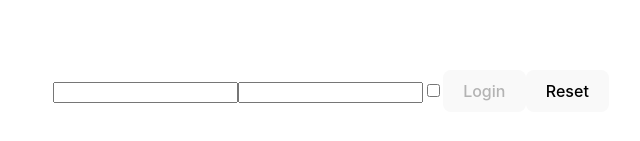
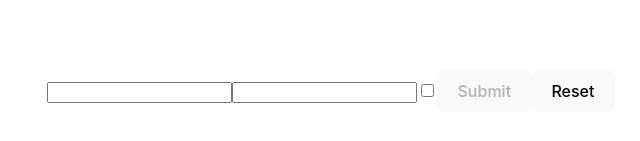
Before and after one commit to owlpsycho/Develhope-React, a React (Vite) app: page / in a window 1280 px wide. Shown: the part 309-450 px from the top of the page, without its empty margins (309-949 px from the left). Built offline with nearby package versions, Linux system fonts and the light colour scheme.

Commit message:
risoluzione esercizio 44

```diff
--- a/src/App.jsx
+++ b/src/App.jsx
@@ -2,10 +2,14 @@ import { Login } from './Login'
 import './App.css'
 
 function App() {
+  const onLogin = (event, data) => {
+    event.preventDefault();
+    console.log('data', data)
+  }
 
   return (
     <>
-      <Login />
+      <Login event={onLogin} />
     </>
   )
 }
--- a/src/Login.jsx
+++ b/src/Login.jsx
@@ -25,7 +25,9 @@ export function Login({ onLogin }) {
     onLogin(data);
   };
 
-  const handleReset = () => {
+  const handleReset = (event) => {
+    event.preventDefault()
+
     setData({
       username: '',
       password: '',
@@ -39,7 +41,7 @@ export function Login({ onLogin }) {
         <input type="text" name="username" value={data.username} onChange={handleInputChange} />
         <input type="password" name="password" value={data.password} onChange={handleInputChange} />
         <input type="checkbox" name="remember" checked={data.remember} onChange={handleInputChange} />
-        <button onClick={handleLogin} disabled={isButtonDisabled}>Login</button>
+        <button onClick={(e) => event(e, data)} disabled={data.username.length <= 0 || data.password.length <= 0 ? true : false}>Submit</button>
         <button onClick={handleReset}>Reset</button>
       </form>
     </>
```
